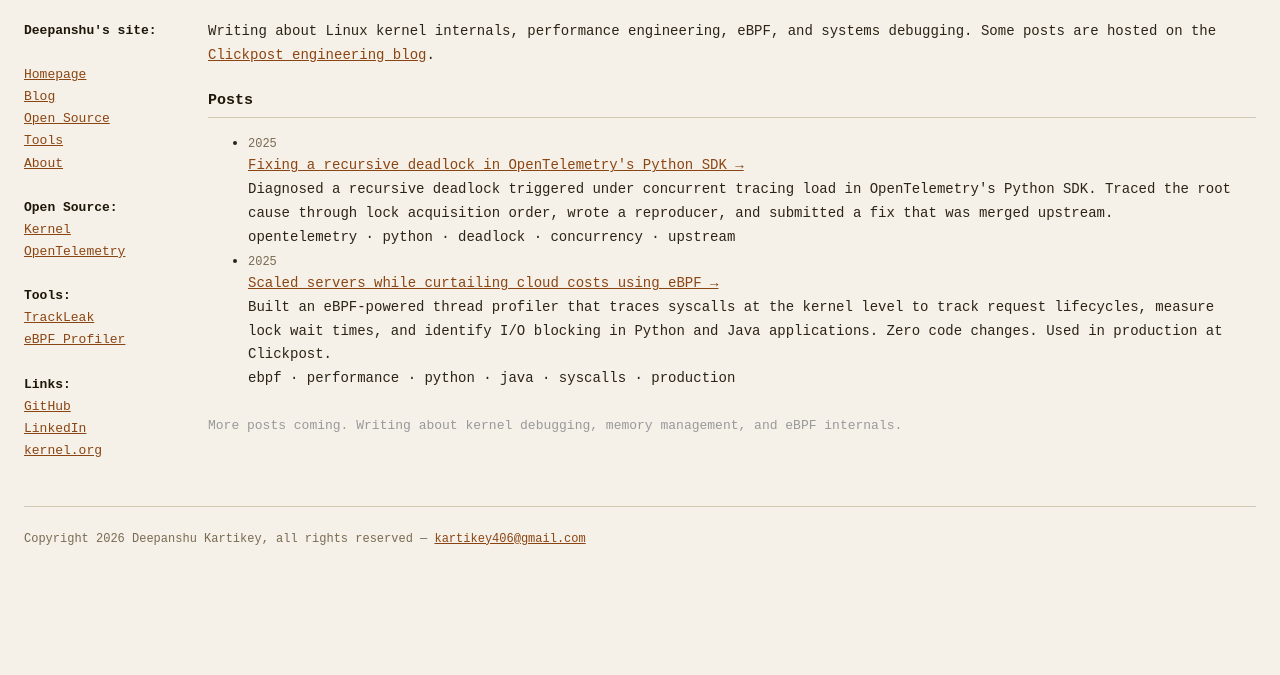
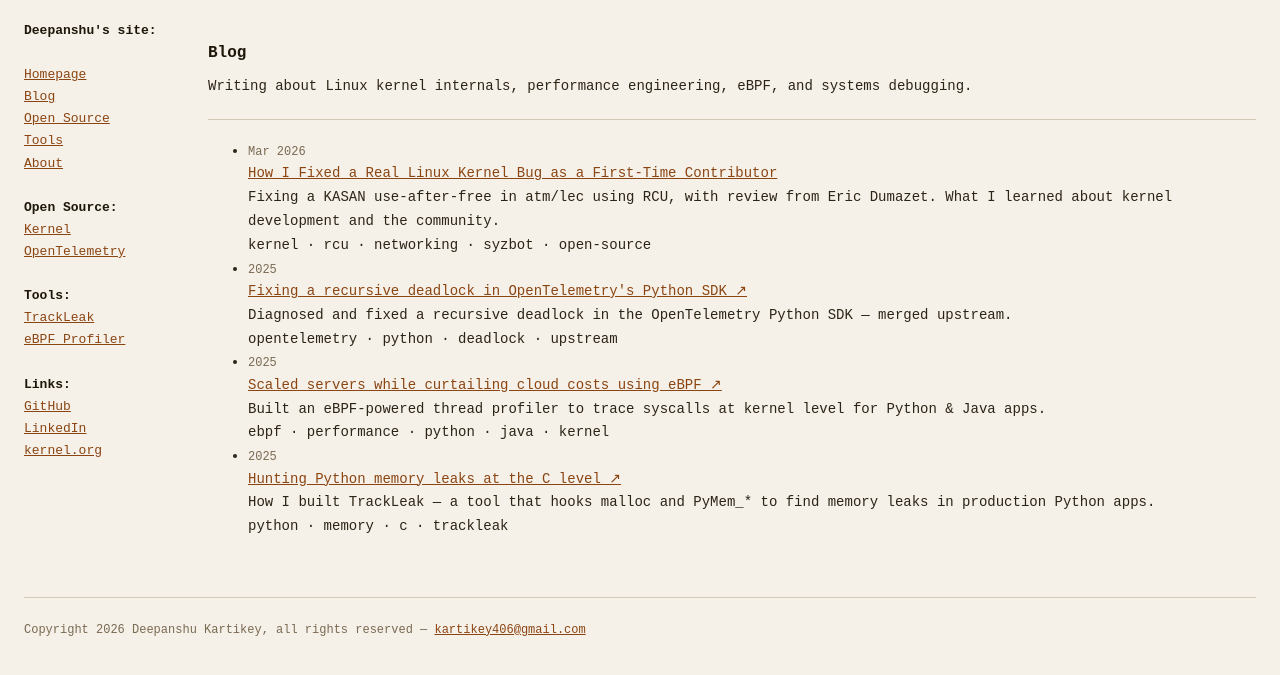
Before and after one commit to deepanshu406/deepanshukartikey.dev, a Jekyll site: the page built from blog/index.md, in a window 1280 px wide. Shown: the top 675 px of the page. Built offline with Jekyll 4.4.1, drawn with Linux system fonts in a browser that asks for light colours.

Commit message:
blog: add kernel bug fix post

```diff
--- a/blog/index.md
+++ b/blog/index.md
@@ -3,48 +3,36 @@ layout: default
 title: Blog
 ---
 
-<p>
-  Writing about Linux kernel internals, performance engineering, eBPF,
-  and systems debugging. Some posts are hosted on the
-  <a href="https://clickpost.ai/blog" target="_blank">Clickpost engineering blog</a>.
-</p>
+# Blog
 
-<h2>Posts</h2>
+Writing about Linux kernel internals, performance engineering, eBPF,
+and systems debugging.
+
+---
 
 <ul class="post-list">
-
+  <li>
+    <div class="post-date">Mar 2026</div>
+    <div class="post-title"><a href="/blog/2026/03/29/how-i-fixed-a-real-linux-kernel-bug/">How I Fixed a Real Linux Kernel Bug as a First-Time Contributor</a></div>
+    <div class="post-desc">Fixing a KASAN use-after-free in atm/lec using RCU, with review from Eric Dumazet. What I learned about kernel development and the community.</div>
+    <div class="post-tags">kernel · rcu · networking · syzbot · open-source</div>
+  </li>
   <li>
     <div class="post-date">2025</div>
-    <div class="post-title">
-      <a href="https://www.clickpost.ai/blog/fixing-recursive-deadlock-in-opentelemetrys-python-sdk" target="_blank">
-        Fixing a recursive deadlock in OpenTelemetry's Python SDK &rarr;
-      </a>
-    </div>
-    <div class="post-desc">
-      Diagnosed a recursive deadlock triggered under concurrent tracing load in
-      OpenTelemetry's Python SDK. Traced the root cause through lock acquisition
-      order, wrote a reproducer, and submitted a fix that was merged upstream.
-    </div>
-    <div class="post-tags">opentelemetry &middot; python &middot; deadlock &middot; concurrency &middot; upstream</div>
+    <div class="post-title"><a href="https://www.clickpost.ai/blog/fixing-recursive-deadlock-in-opentelemetrys-python-sdk" target="_blank">Fixing a recursive deadlock in OpenTelemetry's Python SDK ↗</a></div>
+    <div class="post-desc">Diagnosed and fixed a recursive deadlock in the OpenTelemetry Python SDK — merged upstream.</div>
+    <div class="post-tags">opentelemetry · python · deadlock · upstream</div>
   </li>
-
   <li>
     <div class="post-date">2025</div>
-    <div class="post-title">
-      <a href="https://www.clickpost.ai/blog/scaled-servers-while-curtailing-our-cloud-costs-using-ebpf" target="_blank">
-        Scaled servers while curtailing cloud costs using eBPF &rarr;
-      </a>
-    </div>
-    <div class="post-desc">
-      Built an eBPF-powered thread profiler that traces syscalls at the kernel level
-      to track request lifecycles, measure lock wait times, and identify I/O blocking
-      in Python and Java applications. Zero code changes. Used in production at Clickpost.
-    </div>
-    <div class="post-tags">ebpf &middot; performance &middot; python &middot; java &middot; syscalls &middot; production</div>
+    <div class="post-title"><a href="https://www.clickpost.ai/blog/scaled-servers-while-curtailing-our-cloud-costs-using-ebpf" target="_blank">Scaled servers while curtailing cloud costs using eBPF ↗</a></div>
+    <div class="post-desc">Built an eBPF-powered thread profiler to trace syscalls at kernel level for Python & Java apps.</div>
+    <div class="post-tags">ebpf · performance · python · java · kernel</div>
   </li>
-
+  <li>
+    <div class="post-date">2025</div>
+    <div class="post-title"><a href="https://www.clickpost.ai/blog/hunting-python-memory-leaks-at-the-c-level" target="_blank">Hunting Python memory leaks at the C level ↗</a></div>
+    <div class="post-desc">How I built TrackLeak — a tool that hooks malloc and PyMem_* to find memory leaks in production Python apps.</div>
+    <div class="post-tags">python · memory · c · trackleak</div>
+  </li>
 </ul>
-
-<p style="margin-top:24px;font-size:13px;color:#999;">
-  More posts coming. Writing about kernel debugging, memory management, and eBPF internals.
-</p>
```
Also changed, not shown: _posts/2026-03-29-how-i-fixed-a-real-linux-kernel-bug.md (added, +158 -0 lines).
